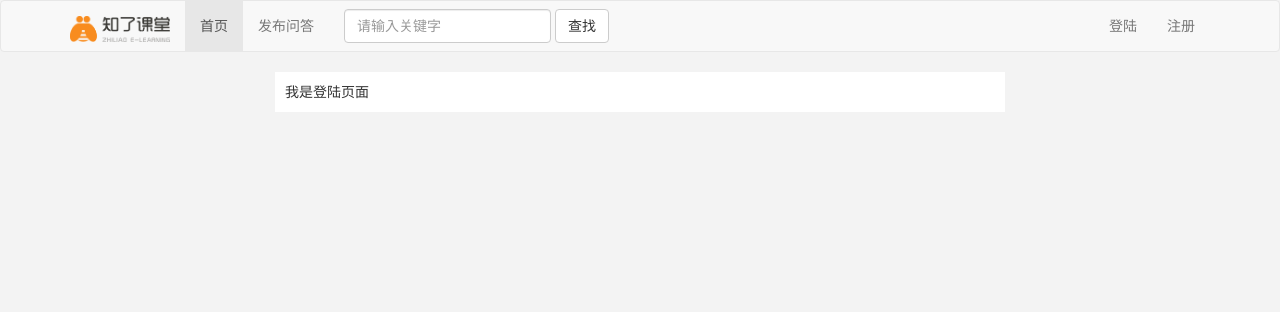
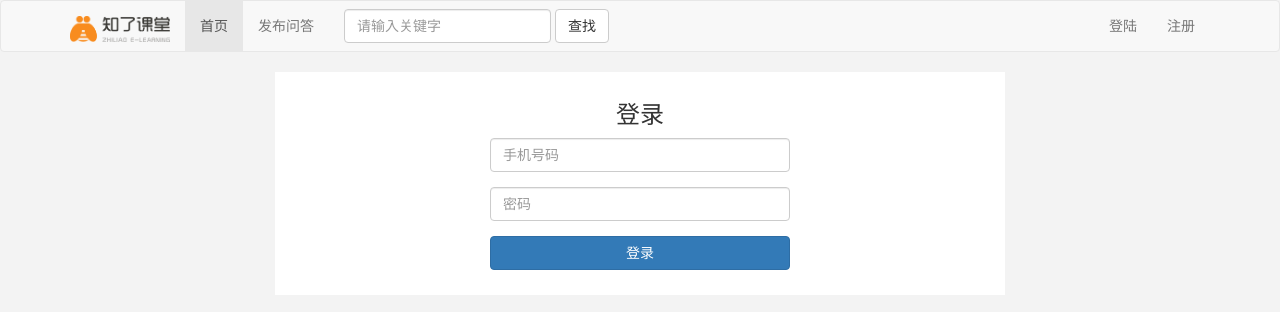
Before and after one commit to ttuzki/-Flask--Flask-, a Flask app: page /login/ in a window 1280 px wide. Shown: the top 312 px of the page. Run offline with Flask 2, Linux system fonts and the light colour scheme; some libraries are stand-ins or nearby versions.

Commit message:
完成课时43-登陆页面完成

```diff
--- a/run.py
+++ b/run.py
@@ -1,4 +1,4 @@
-from flask import Flask,render_template
+from flask import Flask,render_template,request
 import config
 
 app = Flask(__name__)
@@ -8,9 +8,12 @@ app.config.from_object(config)
 def index():
 	return render_template('index.html')
 
-@app.route('/login/')
+@app.route('/login/',methods=['GET','POST'])
 def login():
-	return render_template('login.html')
+	if request.method == 'GET':
+		return render_template('login.html')
+	else:
+		pass
 
 if __name__ == '__main__':
 	app.run()
--- /dev/null
+++ b/static/css/login_regist.css
@@ -0,0 +1,4 @@
+.form-container{
+	width: 300px;
+	margin: 0 auto
+}
--- a/templates/login.html
+++ b/templates/login.html
@@ -1,4 +1,21 @@
 {%extends 'base.html'%}
 {%block title%}登陆{%endblock%}
-{%block head%}{%endblock%}
-{%block main%}我是登陆页面{%endblock%}
+{%block head%}
+<link rel="stylesheet" type="text/css" href="{{url_for('static',filename='css/login_regist.css')}}">
+{%endblock%}
+{%block main%}
+<h3 class="page-title">登录</h3>
+<form action="" method="POST">
+	<div class="form-container">
+		<div class="form-group">
+			<input class="form-control" type="text" placeholder="手机号码" name="telephone">
+		</div>
+		<div class="form-group">
+			<input class="form-control" type="password" placeholder="密码" name="password">
+		</div>
+		<div class="form-group">
+			<button class="btn btn-primary btn-block">登录</button>
+		</div>
+	</div>
+</form>
+{%endblock%}
```
